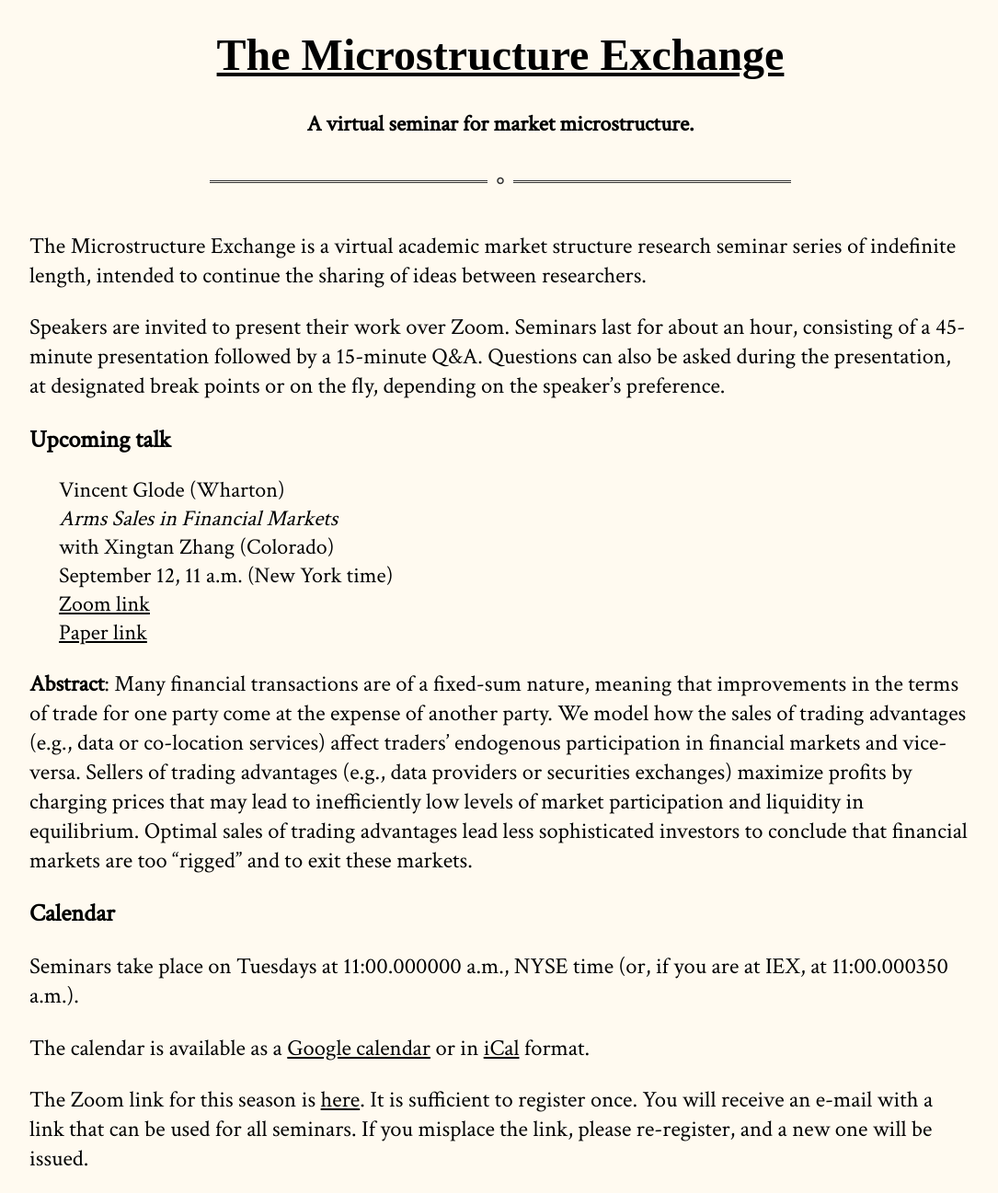
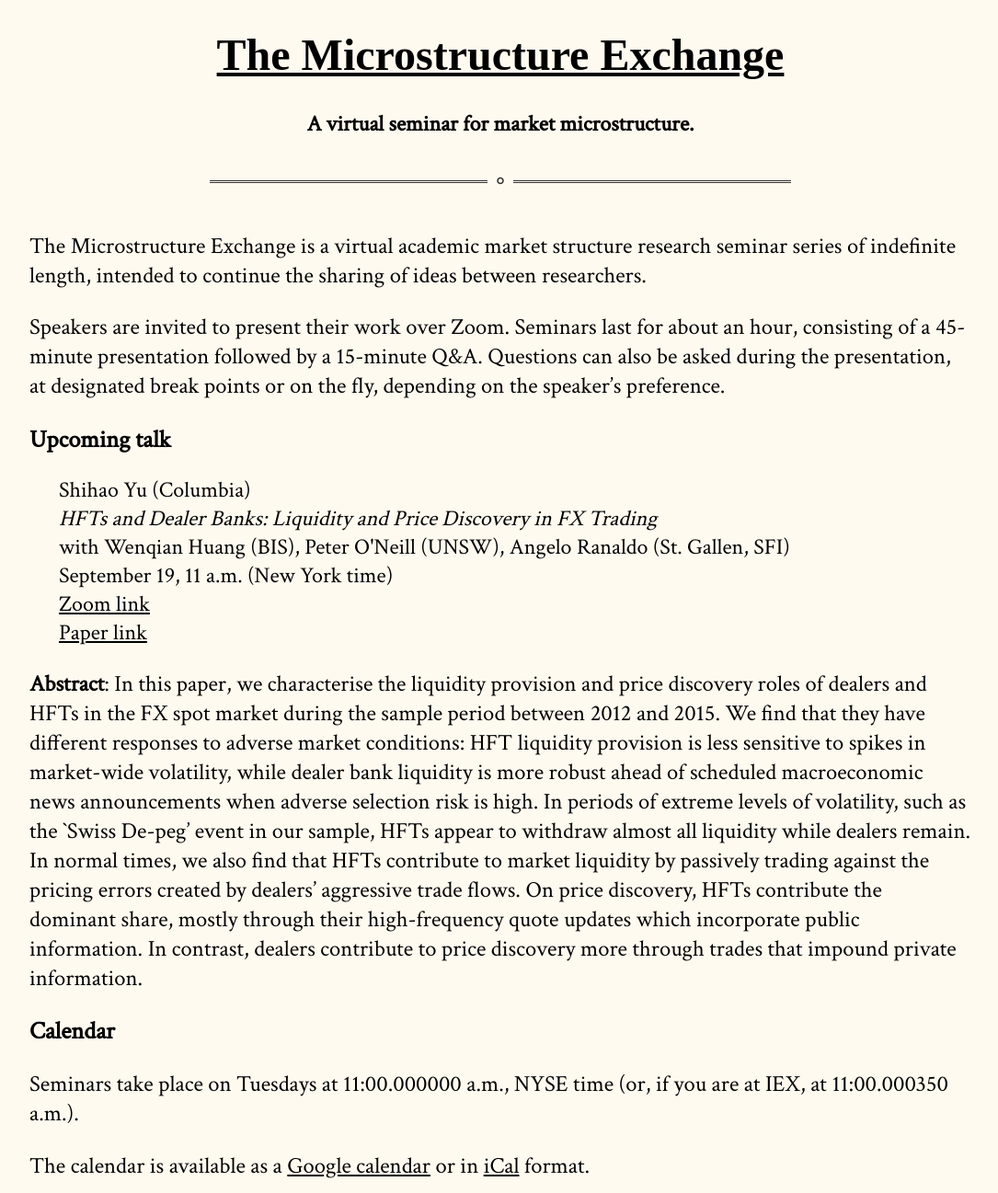
Before and after one commit to cpfiffer/microstructure.exchange, a Jekyll site: the page built from index.md, in a window 1280 px wide and 1400 px high, cut to the strip 0-1297 px from the top of the window. Shown: the whole strip at 92% size, without its empty margins (96-1181 px from the left). Built offline with Jekyll 4.4.1, drawn with Linux system fonts in a browser that asks for light colours; some web fonts are replaced.

Commit message:
config.yml

```diff
--- a/_config.yml
+++ b/_config.yml
@@ -11,16 +11,16 @@ github:
   owner_name: Cameron Pfiffer
 
 speaker-info:
-  speaker-name: "Vincent Glode (Wharton)"
-  speaker-paper: "Arms Sales in Financial Markets"
-  coauthors: "Xingtan Zhang (Colorado)"
-  speaker-date: "September 12, 11 a.m. (New York time)"
-# paper-link: "https://papers.ssrn.com/sol3/papers.cfm?abstract_id=4289346"
-  paper-link: "/papers/Infosales_and_armsraces_29.pdf" # If you have a file instead
+  speaker-name: "Shihao Yu (Columbia)"
+  speaker-paper: "HFTs and Dealer Banks: Liquidity and Price Discovery in FX Trading"
+  coauthors: "Wenqian Huang (BIS), Peter O'Neill (UNSW), Angelo Ranaldo (St. Gallen, SFI)"
+  speaker-date: "September 19, 11 a.m. (New York time)"
+  paper-link: "https://papers.ssrn.com/sol3/papers.cfm?abstract_id=4349184"
+ # paper-link: "/papers/Infosales_and_armsraces_29.pdf" # If you have a file instead
   webinar-link: "https://us06web.zoom.us/meeting/register/tZUrceutrz4oHdU30MkUWo0CqMyyBUGu0Xx7"
   # discussant: "Michael Noe (Eurex), Amit Goyal (SFI/Lausanne), and Eric Uhlmann (INSEAD)"
   # slides-link: /slides/RobinhoodSlides_TME.pdf
-  abstract: "Many financial transactions are of a fixed-sum nature, meaning that improvements in the terms of trade for one party come at the expense of another party. We model how the sales of trading advantages (e.g., data or co-location services) affect traders’ endogenous participation in financial markets and vice-versa. Sellers of trading advantages (e.g., data providers or securities exchanges) maximize profits by charging prices that may lead to inefficiently low levels of market participation and liquidity in equilibrium. Optimal sales of trading advantages lead less sophisticated investors to conclude that financial markets are too “rigged” and to exit these markets."
+  abstract: "In this paper, we characterise the liquidity provision and price discovery roles of dealers and HFTs in the FX spot market during the sample period between 2012 and 2015. We find that they have different responses to adverse market conditions: HFT liquidity provision is less sensitive to spikes in market-wide volatility, while dealer bank liquidity is more robust ahead of scheduled macroeconomic news announcements when adverse selection risk is high. In periods of extreme levels of volatility, such as the `Swiss De-peg' event in our sample, HFTs appear to withdraw almost all liquidity while dealers remain. In normal times, we also find that HFTs contribute to market liquidity by passively trading against the pricing errors created by dealers' aggressive trade flows. On price discovery, HFTs contribute the dominant share, mostly through their high-frequency quote updates which incorporate public information. In contrast, dealers contribute to price discovery more through trades that impound private information."
 # March 14: Chester Spatt (Carnegie Mellon)
 # March 28: Basil Williams (NYU)
 # April 11: Maureen O'Hara (Cornell)
```
